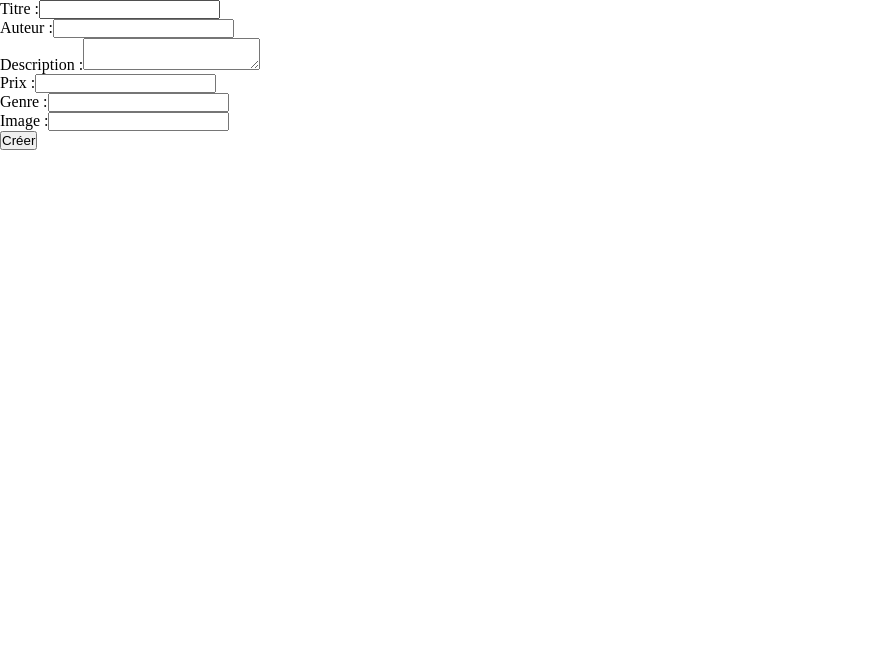
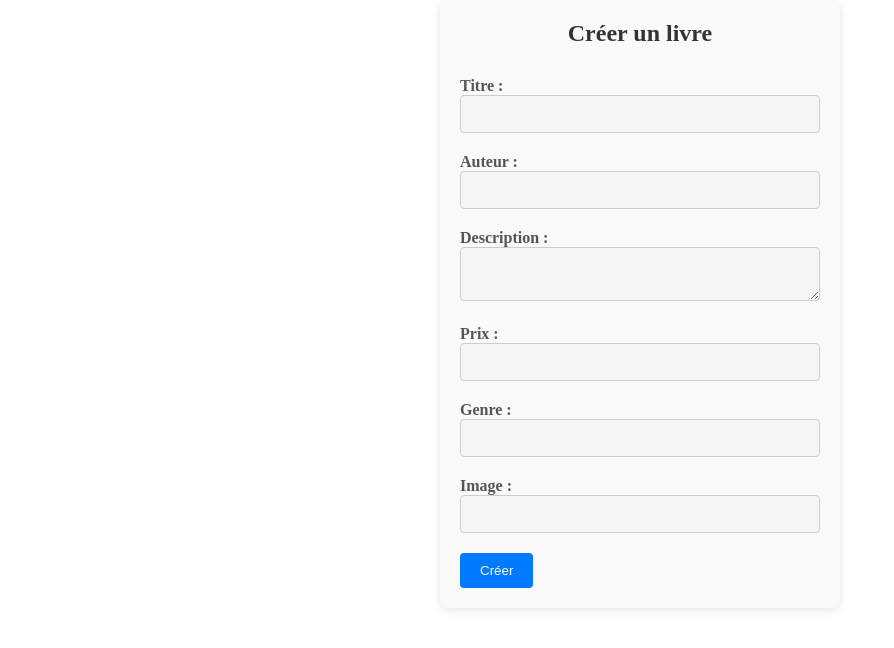
Before and after one commit to onizukaa13/ecommerce-Front, an Angular app: page /createbook in a window 1280 px wide. Shown: the top 648 px of the page, without its empty margins (0-894 px from the left). Built offline with nearby package versions, Linux system fonts and the light colour scheme.

Commit message:
derniere version projet

```diff
--- a/src/app/account/account.component.html
+++ b/src/app/account/account.component.html
@@ -27,18 +27,20 @@
     <h3>Historique des commandes</h3>
       <div class="container">
       <div class="row d-flex justify-content-center">
-      <div class="card my-3 mx-3" *ngFor="let order of orders">
+      <div class="card my-3 mx-3" *ngFor="let order of orders;let i = index">
       <strong><p class="numero text-warning">Numéro de commande : {{ order.orderNumber }}</p></strong>
         <p>Date de commande : {{ order.orderDate | date }}</p>
         <ul>
-          <li *ngFor="let orderline of order.orderlines">
+          <li *ngFor="let orderline of order.orderlines; ">
            <strong><p class="titre">Titre du livre : {{ orderline.book?.titre }}</p></strong>
             <p class="auteur text-secondary">Auteur : {{ orderline.book?.author }}</p>
             <!-- Autres détails du livre -->
             <img [src]="orderline.book?.image" alt="Image du livre">
             <strong> <p class="prix">Prix TTC: {{ getPrice(orderline)}}€</p></strong>
+
           </li>
         </ul>
+        <!-- <span>{{ total_array_[i] }}</span> -->
       </div>
       </div>
     </div>
--- a/src/app/book/book.component.html
+++ b/src/app/book/book.component.html
@@ -28,7 +28,7 @@
   <div class="d-flex justify-content-around my-3">
   <div (click)="filtre_stock()" style="padding:10px;color:#fafafa;background:linear-gradient(45deg, #e23a5b, #3F5EFB);border-radius:5px;width: 150px;cursor:pointer">Filtrer par stock</div>
   <div (click)="reset_filter()" style="padding:10px;background-color:grey;border-radius:5px;width: 150px;cursor:pointer">Reset filtre</div>
-  <button *ngIf="haveRole('ROLE_ADMIN')"style="padding:10px;background-color:grey;border-radius:5px;width: 150px;cursor:pointer"routerLink="/createbook">Ajout d'un livre</button>
+  <button *ngIf="admin" style="padding:10px;background-color:grey;border-radius:5px;width: 150px;cursor:pointer"routerLink="/createbook">Ajout d'un livre</button>
   <div>
   <input class="btn btn-info" placeholder="Filtrer par auteur" type="text" id="authorFilter" [(ngModel)]="authorFilter" (input)="filtre_auteur()" />
 </div>
@@ -42,7 +42,7 @@
 
   <div class="container">
     <div class="row d-flex justify-content-center">
-        <div class="card my-3 mx-3"*ngFor="let book of books">
+        <div class="card my-3 mx-3" *ngFor="let book of books">
          <div class="image-block">
             <img id="image-card" class="card-img-top" src="{{ book.image }}" alt="{{ book.titre }}">
         </div>
@@ -54,7 +54,7 @@
             <div class="d-flex justify-content-around">
             <button  class="btn btn-primary" (click)="addToCart(book)"><i class="fa-solid fa-cart-shopping"></i></button>
             <button class="btn btn-secondary" (click)="viewBookDetails(book)"><i class="fa-solid fa-eye"></i></button>
-            <button *ngIf="haveRole('ROLE_ADMIN')" style="padding:10px;background-color:grey;border-radius:5px;cursor:pointer"(click)="deleteBook(book)">
+            <button *ngIf="admin" style="padding:10px;background-color:grey;border-radius:5px;cursor:pointer"(click)="deleteBook(book)">
               <i class="fa-solid fa-trash"></i>
             </button>
           </div>
--- a/src/app/book/book.component.ts
+++ b/src/app/book/book.component.ts
@@ -16,6 +16,7 @@ export class BookComponent implements OnInit {
   failedPopUp: Boolean=false;
   successPopUp: Boolean=false;
   connected:Boolean = false
+  admin:Boolean = false
   authorFilter: string = '';
 
   constructor(private bookService: BookService,private authService: AuthService, private router:Router) { }
@@ -34,6 +35,10 @@ export class BookComponent implements OnInit {
 
     if(token != null){
       this.connected = true
+
+      this.admin = this.haveRole('ROLE_ADMIN')
+      console.log(this.admin);
+
     }
 
     console.log(this.connected)
@@ -74,7 +79,7 @@ export class BookComponent implements OnInit {
     // Mettre à jour le panier dans le stockage persistant
     localStorage.setItem('cart', JSON.stringify(this.cartItems));
   }
-  haveRole(role: string): boolean {
+  haveRole(role: string) {
     return this.authService.haveRole(role);
   }
 
--- a/src/app/createbook/createbook.component.css
+++ b/src/app/createbook/createbook.component.css
@@ -0,0 +1,80 @@
+.modern-form {
+    max-width: 400px;
+    margin: 0 auto;
+    padding: 20px;
+    background-color: #f9f9f9;
+    border-radius: 8px;
+    box-shadow: 0 2px 10px rgba(0, 0, 0, 0.1);
+    animation: fade-in 0.5s ease-in-out;
+  }
+
+  .modern-form h2 {
+    text-align: center;
+    margin-bottom: 30px;
+    color: #333;
+    animation: slide-up 0.5s ease-in-out;
+  }
+
+  .modern-form .form-group {
+    margin-bottom: 20px;
+    animation: slide-up 0.5s ease-in-out;
+  }
+
+  .modern-form label {
+    font-weight: bold;
+    color: #555;
+  }
+
+  .modern-form input[type="text"],
+  .modern-form input[type="number"],
+  .modern-form textarea {
+    width: 100%;
+    padding: 10px;
+    border: 1px solid #ccc;
+    border-radius: 4px;
+    box-sizing: border-box;
+    background-color: #f5f5f5;
+    font-size: 14px;
+    transition: border-color 0.3s ease;
+  }
+
+  .modern-form input[type="text"]:focus,
+  .modern-form input[type="number"]:focus,
+  .modern-form textarea:focus {
+    border-color: #007bff;
+  }
+
+  .modern-form button[type="submit"] {
+    background-color: #007bff;
+    color: #fff;
+    border: none;
+    border-radius: 4px;
+    padding: 10px 20px;
+    cursor: pointer;
+    transition: background-color 0.3s ease;
+    animation: slide-up 0.5s ease-in-out;
+  }
+
+  .modern-form button[type="submit"]:hover {
+    background-color: #0056b3;
+  }
+
+  @keyframes fade-in {
+    from {
+      opacity: 0;
+    }
+    to {
+      opacity: 1;
+    }
+  }
+
+  @keyframes slide-up {
+    from {
+      transform: translateY(20px);
+      opacity: 0;
+    }
+    to {
+      transform: translateY(0);
+      opacity: 1;
+    }
+  }
--- a/src/app/createbook/createbook.component.html
+++ b/src/app/createbook/createbook.component.html
@@ -1,28 +1,35 @@
-<form (submit)="createBook()">
+<form class="modern-form" (submit)="createBook()">
+    <h2>Créer un livre</h2>
+
     <div class="form-group">
       <label for="title">Titre :</label>
       <input type="text" class="form-control" id="title" [(ngModel)]="newBook.titre" name="title" required>
     </div>
+
     <div class="form-group">
       <label for="author">Auteur :</label>
       <input type="text" class="form-control" id="author" [(ngModel)]="newBook.author" name="author" required>
     </div>
+
     <div class="form-group">
       <label for="description">Description :</label>
       <textarea class="form-control" id="description" [(ngModel)]="newBook.description" name="description" required></textarea>
     </div>
+
     <div class="form-group">
       <label for="price">Prix :</label>
       <input type="number" class="form-control" id="price" [(ngModel)]="newBook.prix" name="price" required>
     </div>
+
     <div class="form-group">
       <label for="genre">Genre :</label>
       <input type="text" class="form-control" id="genre" [(ngModel)]="newBook.genre" name="genre" required>
     </div>
 
     <div class="form-group">
-        <label for="image">Image :</label>
-        <input type="text" class="form-control" id="image" [(ngModel)]="newBook.image" name="image" required>
-      </div>
+      <label for="image">Image :</label>
+      <input type="text" class="form-control" id="image" [(ngModel)]="newBook.image" name="image" required>
+    </div>
+
     <button type="submit" class="btn btn-primary">Créer</button>
   </form>
--- a/src/app/login/login.component.html
+++ b/src/app/login/login.component.html
@@ -20,8 +20,8 @@
                 <input type="password" id="password" name="password" placeholder="Entrez votre mot de passe" [(ngModel)]="password" class="input">
               </div>
               <div class="btns">
-                <button type="submit" class="button button-connect">Se connecter</button>
-                <button type="button" (click)="redirectToRegister()" class="button button-register">S'inscrire</button>
+                <button type="submit" class="button button-connect">Connexion</button>
+                <button type="button" (click)="redirectToRegister()" class="button button-register">Créer un compte</button>
               </div>
             </form>
             <div class="drop drop-1"></div>
--- a/src/app/order/order.component.ts
+++ b/src/app/order/order.component.ts
@@ -50,7 +50,7 @@ export class OrderComponent implements OnInit {
         // Traitement réussi de la commande
       },
       (error) => {
-        // Gérer l'erreur lors de la passation de commande
+        // Gérer l'erreur lors du passage de commande
       }
     );
   }
--- a/src/app/register/register.component.html
+++ b/src/app/register/register.component.html
@@ -2,7 +2,7 @@
 
 
 <div class="social-media">
-  <h2>Créer un compte</h2>
+  <h2>Créer un compte<br><strong>L2I</strong></h2>
   <p><i class="fab fa-google"></i></p>
   <p><i class="fab fa-youtube"></i></p>
   <p><i class="fab fa-facebook-f"></i></p>
@@ -44,8 +44,8 @@
     <div *ngIf="!registerForm.valid" class="text-danger">
       Impossible de créer le compte.
     </div>
-    <button type="submit" class="btn btn-primary">Créer un compte</button>
-    <button type="submit" class="btn btn-primary" routerLink="/login">Déja un compte?</button>
+    <button type="submit" class="btn btn-primary m-2">Créer un compte</button>
+    <button type="submit" class="btn btn-primary m-2" routerLink="/login">Déja un compte?</button>
   </form>
    <div class="drop drop-1"></div>
             <div class="drop drop-2"></div>
```
Also changed, not shown: src/app/account/account.component.ts (+27 -0 lines).
